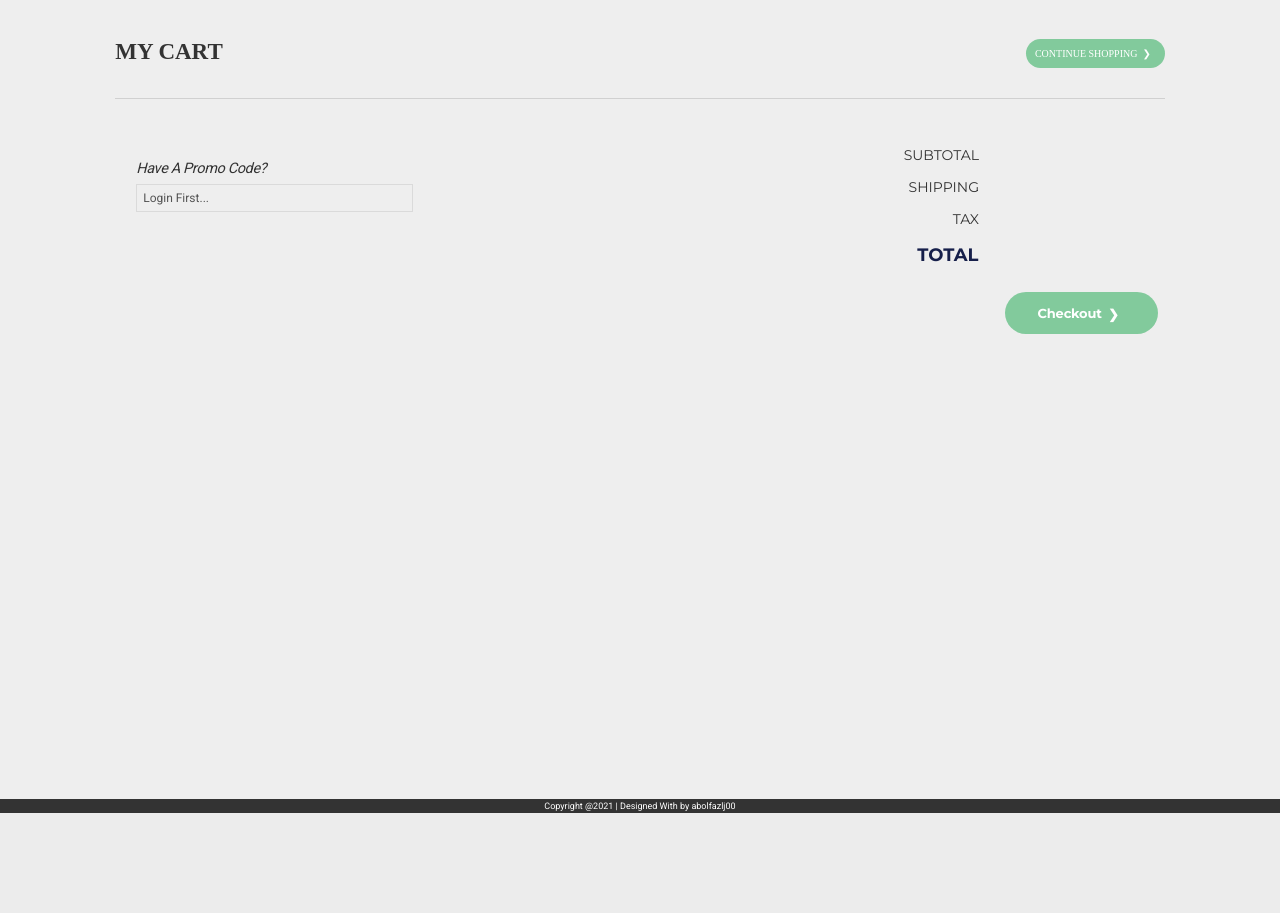
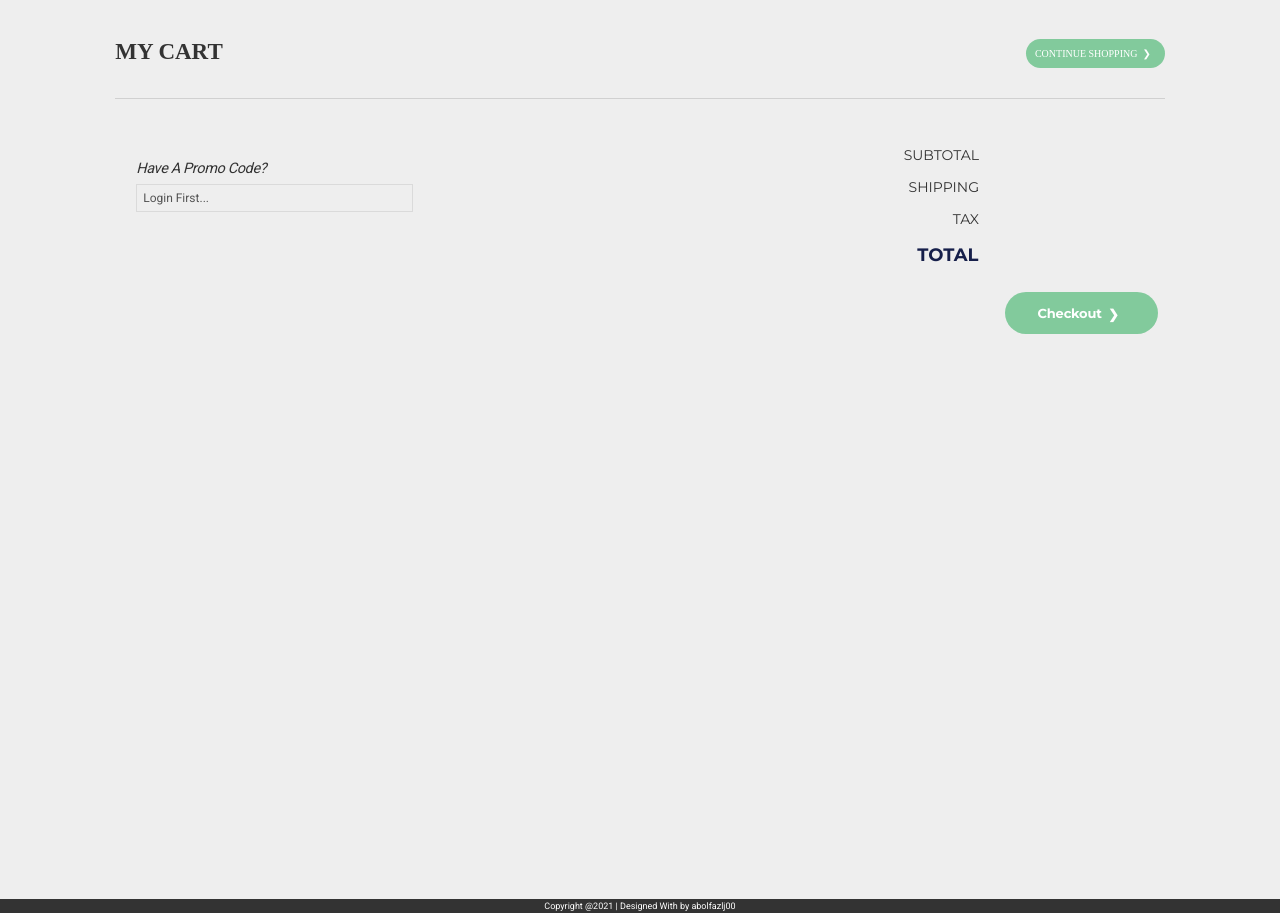
Before and after one commit to abolfazlj00/Ecommerce_djangoProject, a Django app: page /order/cart/ in a window 1280 px wide. Shown: the part 82-995 px from the top of the page. Before the commit the page ends 895 px from the top, so only its background shows below. Run offline with Django 3.2, Linux system fonts and the light colour scheme; data that the repository does not hold is empty; some web fonts are replaced.

Commit message:
little changes

```diff
--- a/order/static/order/css/cart.css
+++ b/order/static/order/css/cart.css
@@ -1,5 +1,8 @@
 @import url(https://fonts.googleapis.com/css?family=Droid+Serif:400,400italic|Montserrat:400,700);
 
+.cart_section {
+    min-height: 900px;
+}
 
 .cart_section ol, ul {
     list-style: none;
```
